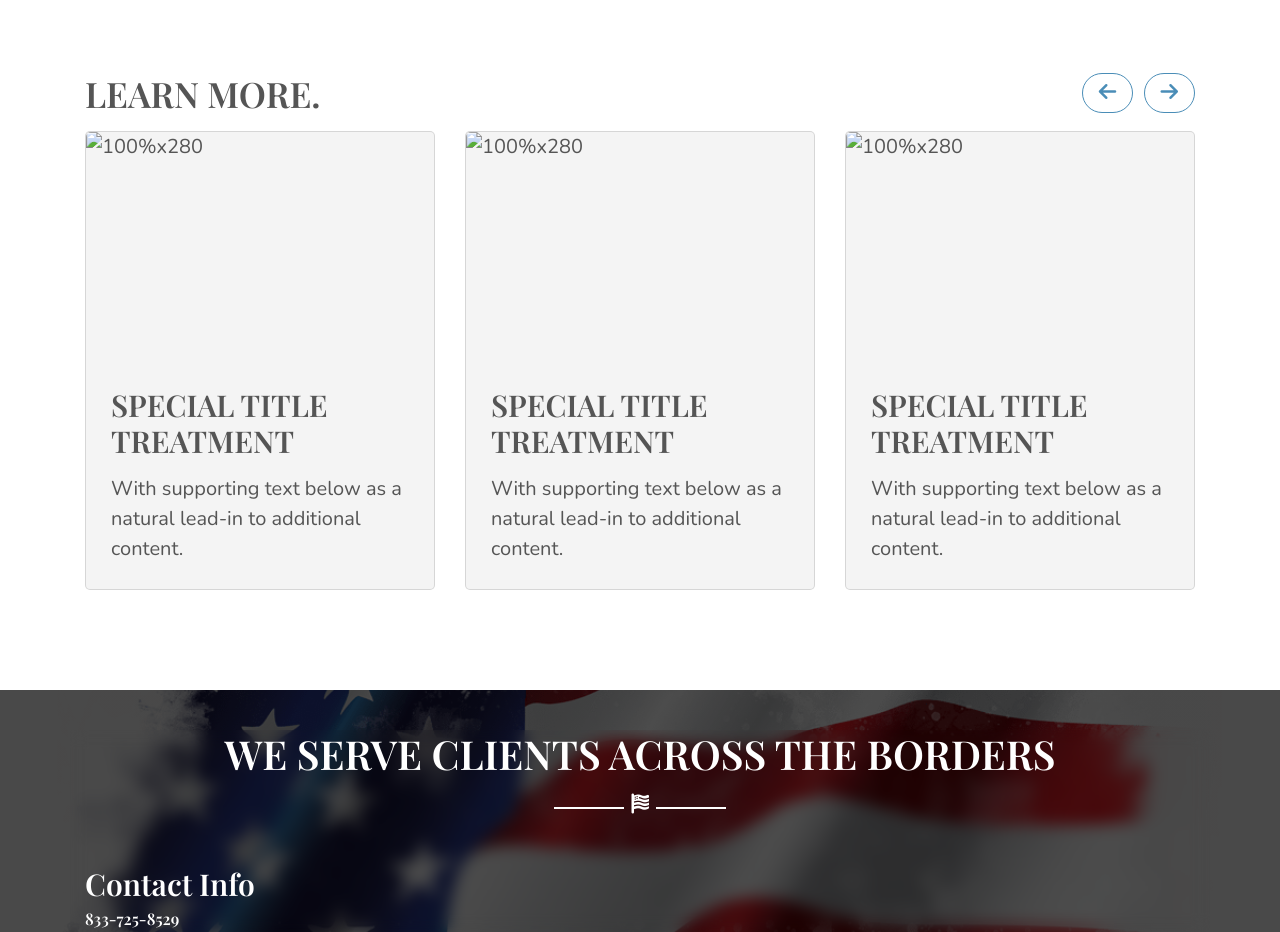
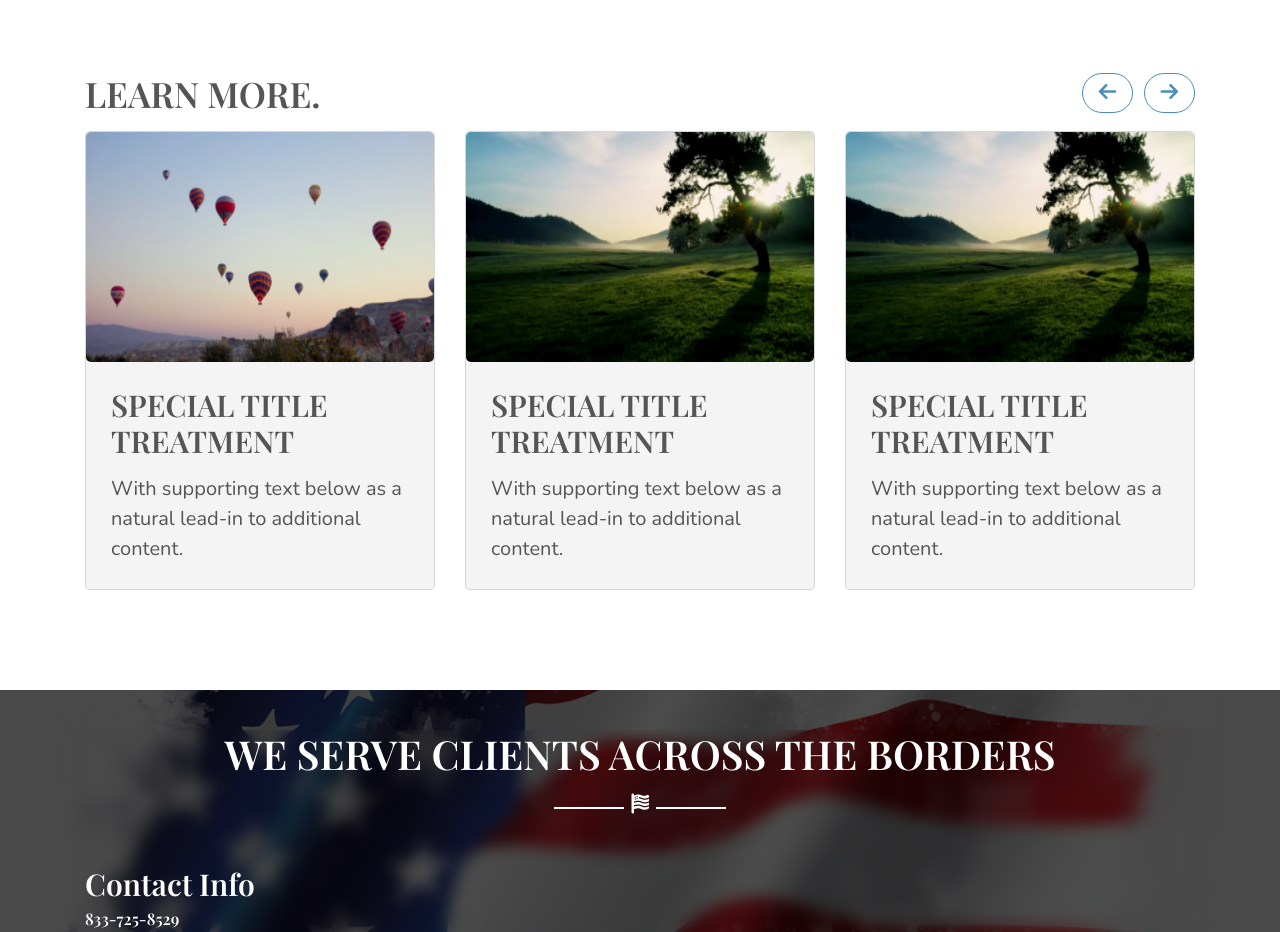
Before and after one commit to AariyanApu/rajulaw, a plain HTML site: page index.html in a window 1280 px wide. Shown: the part 5727-6659 px from the top of the page. Drawn offline with nearby package versions, Linux system fonts and the light colour scheme; the site is published under a folder, as on GitHub Pages, so addresses that start at the root find nothing; grey boxes are pictures that could not be loaded.

Commit message:
image bug fix

```diff
--- a/index.html
+++ b/index.html
@@ -625,7 +625,7 @@
                             <img
                               class="img-fluid rounded"
                               alt="100%x280"
-                              src="/img/blogPost2.png"
+                              src="./img/blogPost2.png"
                             />
                             <div class="card-body">
                               <h4 class="card-title">Special title treatment</h4>
@@ -645,7 +645,7 @@
                             <img
                               class="img-fluid rounded"
                               alt="100%x280"
-                              src="/img/blogPost3.png"
+                              src="./img/blogPost3.png"
                             />
                             <div class="card-body">
                               <h4 class="card-title">Special title treatment</h4>
@@ -665,7 +665,7 @@
                             <img
                               class="img-fluid rounded"
                               alt="100%x280"
-                              src="/img/blogPost2.png"
+                              src="./img/blogPost2.png"
                             />
                             <div class="card-body">
                               <h4 class="card-title">Special title treatment</h4>
@@ -681,7 +681,7 @@
                             <img
                               class="img-fluid rounded"
                               alt="100%x280"
-                              src="/img/blogPost1.png"
+                              src="./img/blogPost1.png"
                             />
                             <div class="card-body">
                               <h4 class="card-title">Special title treatment</h4>
@@ -697,7 +697,7 @@
                             <img
                               class="img-fluid rounded"
                               alt="100%x280"
-                              src="/img/blogPost1.png"
+                              src="./img/blogPost1.png"
                             />
                             <div class="card-body">
                               <h4 class="card-title">Special title treatment</h4>
@@ -717,7 +717,7 @@
                             <img
                               class="img-fluid rounded"
                               alt="100%x280"
-                              src="/img/blogPost4.png"
+                              src="./img/blogPost4.png"
                             />
                             <div class="card-body">
                               <h4 class="card-title">Special title treatment</h4>
@@ -733,7 +733,7 @@
                             <img
                               class="img-fluid rounded"
                               alt="100%x280"
-                              src="/img/blogPost3.png"
+                              src="./img/blogPost3.png"
                             />
                             <div class="card-body">
                               <h4 class="card-title">Special title treatment</h4>
@@ -749,7 +749,7 @@
                             <img
                               class="img-fluid"
                               alt="100%x280"
-                              src="/img/blogPost2.png"
+                              src="./img/blogPost2.png"
                             />
                             <div class="card-body">
                               <h4 class="card-title">Special title treatment</h4>
```
